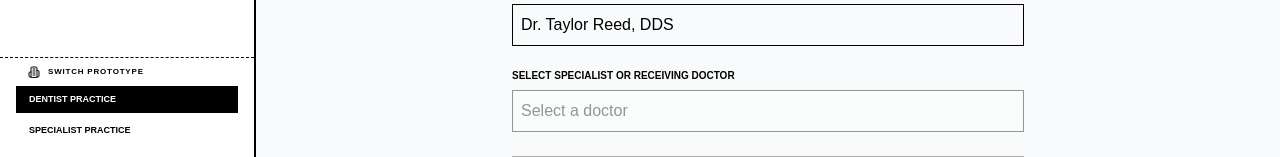
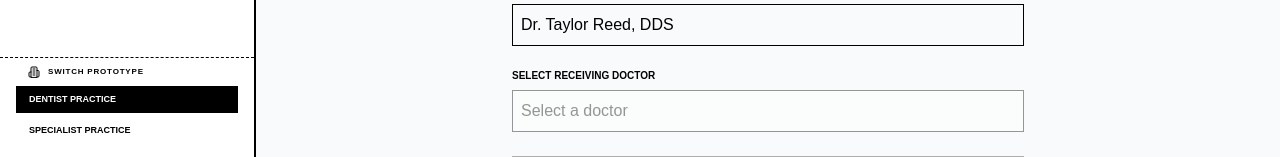
Before and after one commit to anton-g-kulikov/drtalk, a Next.js app: page /dentist/referral in a window 1280 px wide. Shown: the part 380-537 px from the top of the page. Built offline with nearby package versions, Linux system fonts and the light colour scheme; no server answers; the database is empty.

Commit message:
chore: update referral form label to Select Receiving doctor

```diff
--- a/src/app/referral/page.tsx
+++ b/src/app/referral/page.tsx
@@ -208,7 +208,7 @@ function ReferralFormContent() {
                 </div>
 
                 <div className="space-y-1">
-                  <label className="text-[10px] font-bold uppercase">Select Specialist or Receiving doctor</label>
+                  <label className="text-[10px] font-bold uppercase">Select Receiving doctor</label>
                   <select
                     value={receivingDoctor}
                     onChange={(e) => setReceivingDoctor(e.target.value)}
```
